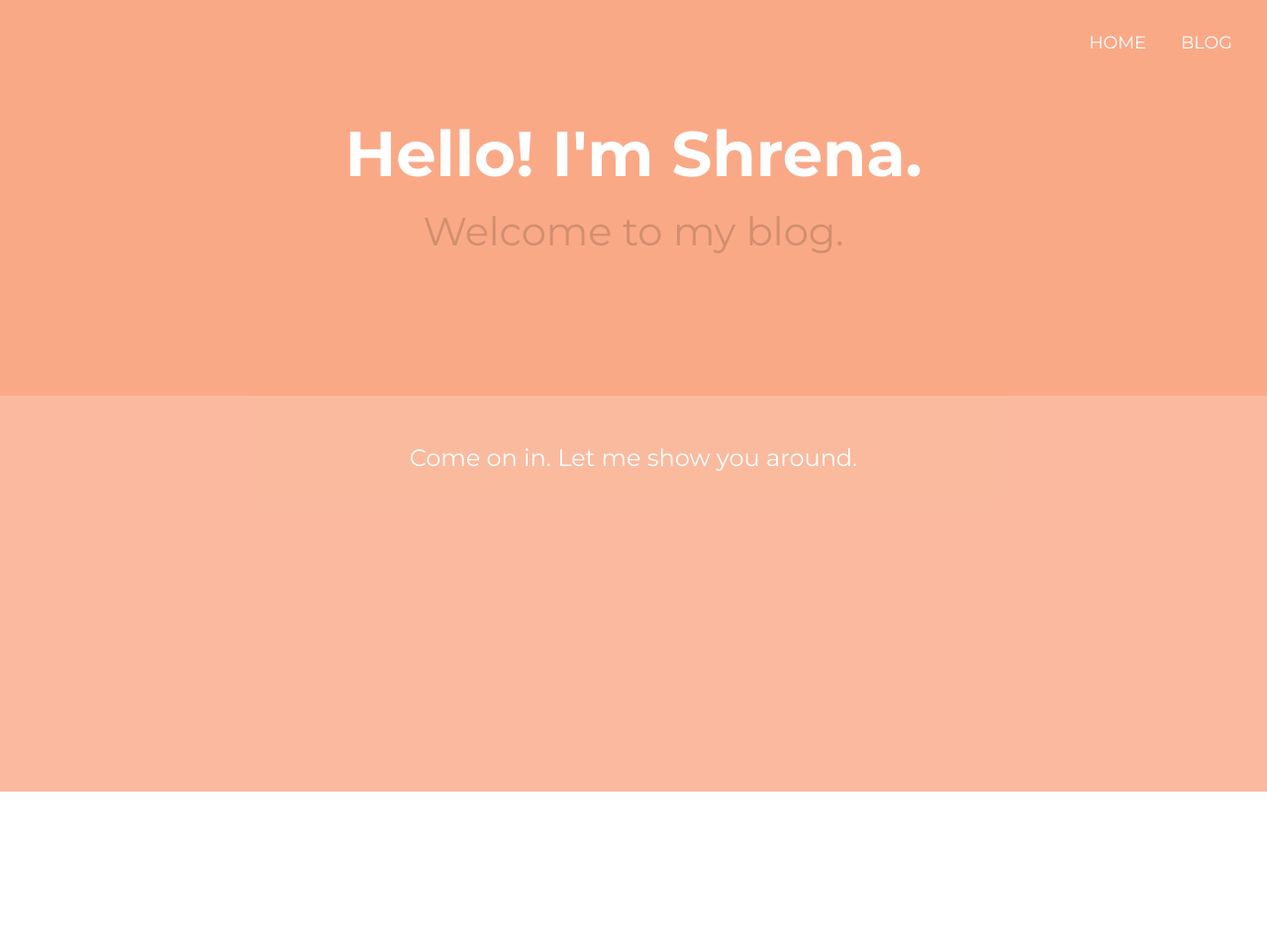
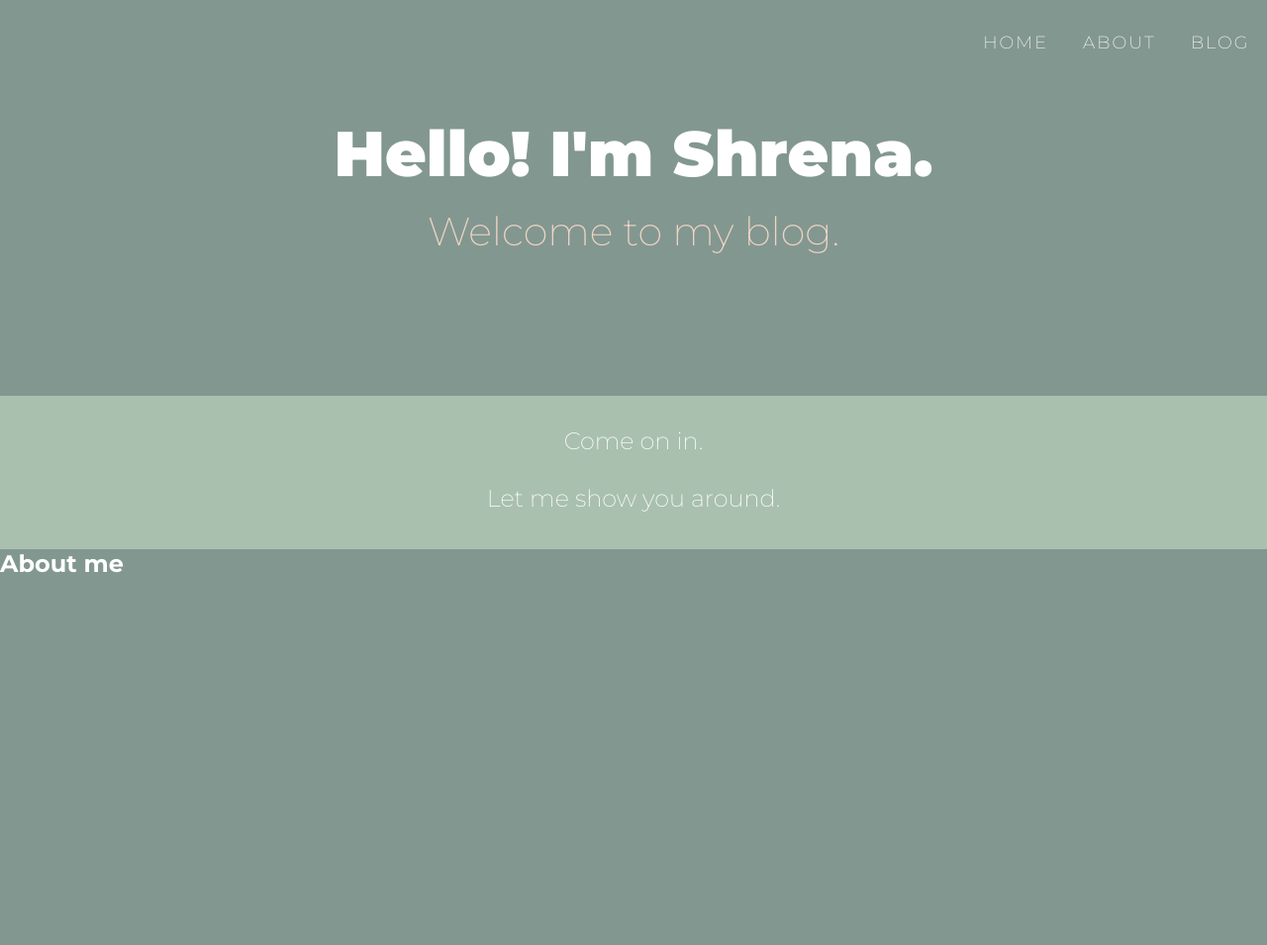
Before and after one commit to shrena-patel/shrena-patel.github.io, a plain HTML site: page index.html in a window 1280 px wide. Shown: the whole page at 99% size. Before the commit the page ends 800 px from the top, so only its background shows below. Drawn offline with Linux system fonts and the light colour scheme.

```diff
--- a/index.html
+++ b/index.html
@@ -5,7 +5,7 @@
 	<title>Shrena's Blog</title>
   <meta charset="utf-8"  />
   <link href="styles/main.css" rel="stylesheet" type="text/css" />
-  <link href="https://fonts.googleapis.com/css2?family=Montserrat:wght@200;400;700;900&display=swap" rel="stylesheet">
+  <link href="https://fonts.googleapis.com/css2?family=Montserrat:wght@100;200;400;700;900&display=swap" rel="stylesheet">
 </head>
 
 <body>
@@ -13,24 +13,31 @@
   <header>
   <nav>
     <div class="nav">
-      <ul class="nav-list">
-        <li class="nav-item"><a href="#" class="nav-link">Home</a></li>
-        <li class="nav-item"><a href="#" class="nav-link">Blog</a></li>
+      <ul class="nav__list">
+        <li class="nav__item"><a href="#" class="nav__link">Home</a></li>
+        <li class="nav__item"><a href="#" class="nav__link">About</a></li>
+        <li class="nav__item"><a href="#" class="nav__link">Blog</a></li>
+
       </ul>
     </div>
   </nav>
 
 
     <div class="intro">
-      <h1 class="intro-text">Hello! I'm Shrena.</br><span class="highlight-text">Welcome to my blog.</span></h1>
+      <h1 class="intro__text">Hello! I'm Shrena.</br><span class="highlight__text">Welcome to my blog.</span></h1>
     </div>
   </header>
 
-  <section class="about">
-  <div>
-    <p class="about-text">Come on in. Let me show you around.</p>
+
+  <div class="extra">
+    <p class="extra-text">Come on in.</br></br> Let me show you around.</p>
   </div>
-</section>
+
+
+  <div class="about">
+    <h2 class="about__header">About me</h2>
+      <p class="about__text"></p>
+  </div>
 
 </body>
 </html>
--- a/styles/main.css
+++ b/styles/main.css
@@ -13,41 +13,42 @@
 
 header {
     height: 400px;
-    background:#FAA987;
+    background: #839791;
 }
 
-/* NAVBAR */
+/* NAVBAR ==================================*/
 .nav {
     padding-top: 2em;
+
 }
 
-.nav-list {
+.nav__list {
     display: flex;
     float: right;
 }
 
-.nav-item {
+.nav__item {
     list-style-type: none;
     text-transform: uppercase;
+    letter-spacing: 2px;
     font-size: 1.1em;
-
+    font-weight: 200;
+    padding: 0 1em;
 }
 
-.nav-item + .nav-item {
-    padding: 0 2em;
-}
-
-.nav-link {
+.nav__link {
     text-decoration: none;
 
 }
 
-.nav-link:hover,
-.nav-link:focus {
-    color: #D18F6E;
+.nav__link:hover,
+.nav__link:focus {
+    color: #EFD5C3;
+    border-bottom: 1px solid #EFD5C3;
+
 }
 
-/* INTRO */
+/* INTRO =================================*/
 
 .intro {
     text-align: center;
@@ -55,28 +56,37 @@ header {
 
 }
 
-.intro-text {
+.intro__text {
     font-size: 4em;
     line-height: 1.1;
+    font-weight: 900;
 }
 
-.highlight-text {
-    color: #D18F6E;
-    font-weight: 400;
+.highlight__text {
+    color: #EFD5C3;
+    font-weight: 200;
     font-size: 40px;
 }
 
-/* ABOUT */
+/* EXTRA ==================================*/
+
+.extra {
+    background:#AAC0AF;
+
+    height: 155px;
+}
+
+.extra-text {
+    text-align: center;
+    padding: 1.3em;
+    font-size: 24px;
+    color: white;
+    font-weight: 200;
+}
+
+/* EXTRA ==================================*/
 
 .about {
-    background:#FAA987;
-    opacity: 0.8;
+    background: #839791;
     height: 400px;
 }
-
-.about-text {
-    text-align: center;
-    padding-top: 2em;
-    font-size: 24px;
-
-}
```
Also changed, not shown: img/plant.jpg (added), 1 other file.
